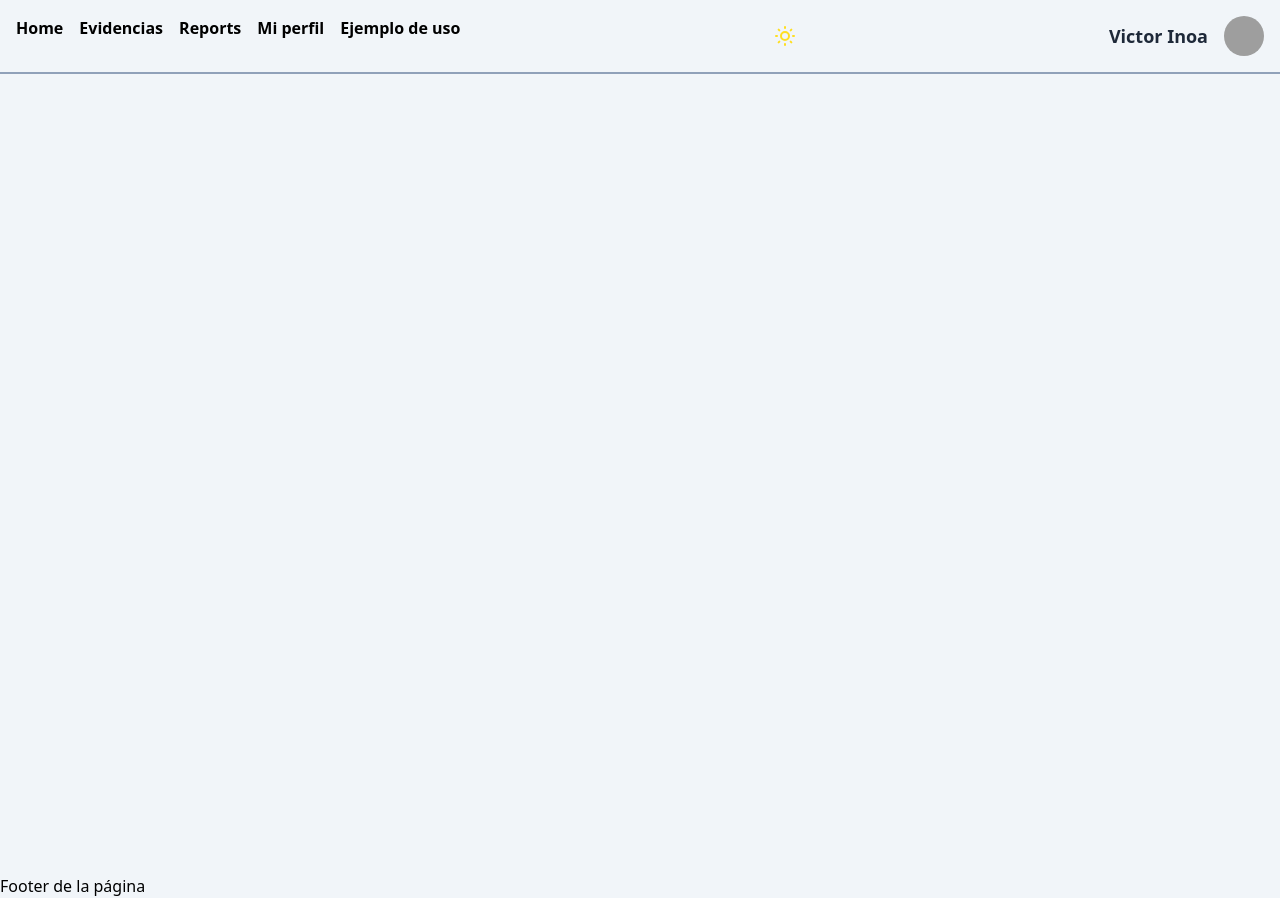
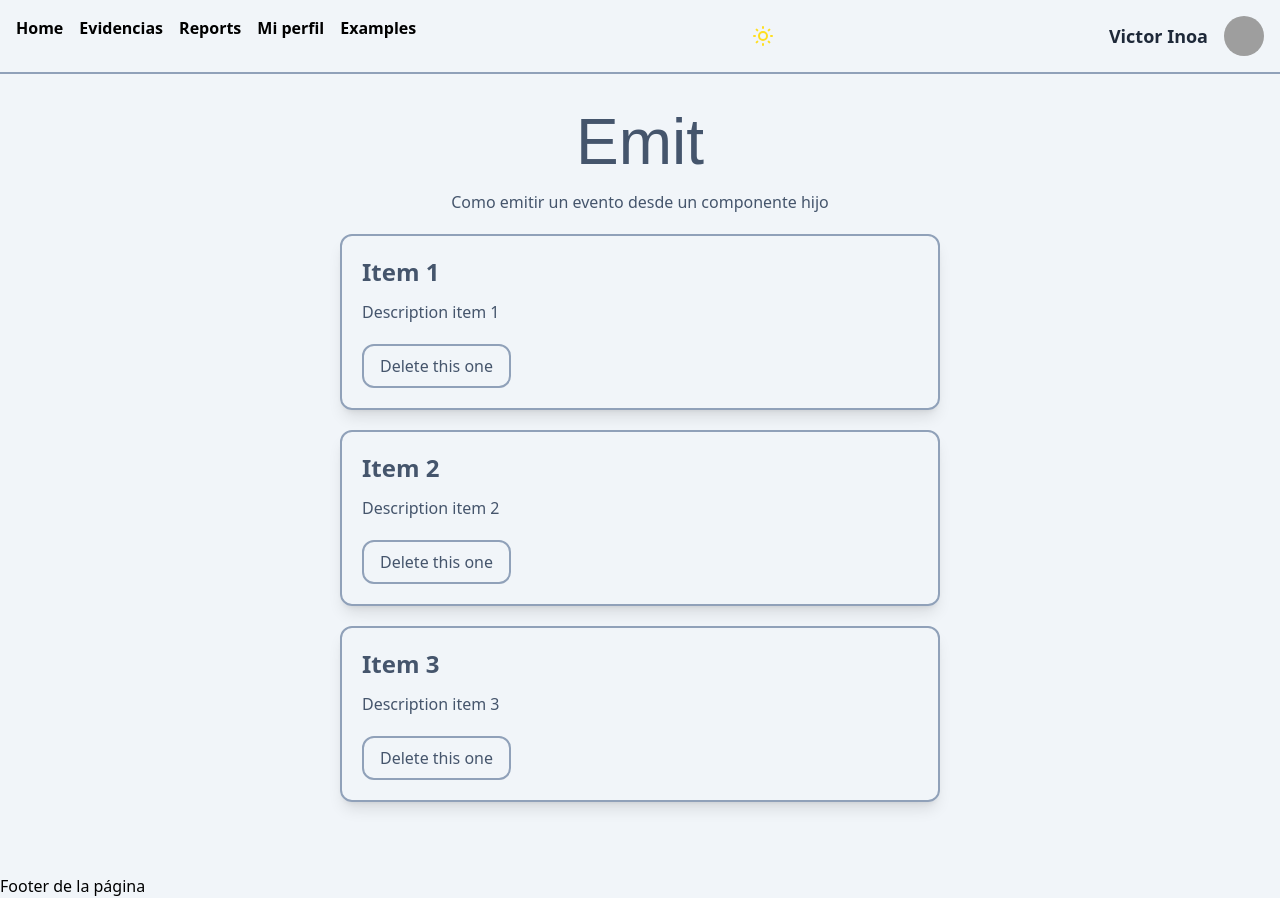
Before and after one commit to victorInoa/vue_base, a Vue app: page /examples/emiter in a window 1280 px wide. Built offline with nearby package versions, Linux system fonts and the light colour scheme; grey boxes are pictures that could not be loaded.

Commit message:
feat(examples) added emit

```diff
--- /dev/null
+++ b/src/components/cards/ListItemCard.vue
@@ -0,0 +1,25 @@
+<script setup>
+import CardBase from '@/components/base/CardBase.vue'
+import ButtonBase from '@/components/forms/ButtonBase.vue'
+
+defineProps({
+  item: {
+    type: Object,
+    required: true,
+  },
+})
+</script>
+
+<template>
+  <CardBase class="mb-5">
+    <template #header>
+      <h2>{{ item.name }}</h2>
+    </template>
+    <p>{{ item.description }}</p>
+    <template #footer>
+      <ButtonBase class="mt-5" @click="$emit('card_clicked', item.id)">Delete this one</ButtonBase>
+    </template>
+  </CardBase>
+</template>
+
+<style scoped></style>
--- a/src/components/interfase/HeaderMenu.vue
+++ b/src/components/interfase/HeaderMenu.vue
@@ -11,7 +11,17 @@ import DarkModeToggle from '@/components/DarkModeToggle.vue'
         <RouterLink class="hover:text-cyan-300" to="/evidences">Evidencias</RouterLink>
         <RouterLink class="hover:text-cyan-300" to="/reports">Reports</RouterLink>
         <RouterLink class="hover:text-cyan-300" to="/profile">Mi perfil</RouterLink>
-        <RouterLink class="hover:text-cyan-300" to="/examples/form">Ejemplo de uso</RouterLink>
+        <RouterLink class="hover:text-cyan-300 relative group/menu" to="/examples/">
+          Examples
+          <ul
+            class="group-hover/menu:block absolute top-6 left-0 hidden border border-slate-400 bg-amber-50 p-3"
+          >
+            <li>
+              <routerLink class="hover:text-red-500" to="/examples/forms">Forms</routerLink>
+            </li>
+            <li><routerLink class="hover:text-red-500" to="/examples/emiter">Emiter</routerLink></li>
+          </ul>
+        </RouterLink>
       </nav>
       <div class="flex items-center">
         <DarkModeToggle />
--- a/src/router/index.js
+++ b/src/router/index.js
@@ -1,6 +1,5 @@
 import { createRouter, createWebHistory } from 'vue-router'
 import HomeView from '../views/HomeView.vue'
-import Form from '../views/examples/Form.vue'
 
 const router = createRouter({
   history: createWebHistory(import.meta.env.BASE_URL),
@@ -16,7 +15,7 @@ const router = createRouter({
       // route level code-splitting
       // this generates a separate chunk (About.[hash].js) for this route
       // which is lazy-loaded when the route is visited.
-      component: () => import('../views/ReportsView.vue'),
+      component: () => import('@/views/ReportsView.vue'),
     },
     {
       path: '/evidences',
@@ -24,7 +23,7 @@ const router = createRouter({
       // route level code-splitting
       // this generates a separate chunk (About.[hash].js) for this route
       // which is lazy-loaded when the route is visited.
-      component: () => import('../views/EvidencesView.vue'),
+      component: () => import('@/views/EvidencesView.vue'),
     },
     {
       path: '/profile',
@@ -32,15 +31,25 @@ const router = createRouter({
       // route level code-splitting
       // this generates a separate chunk (About.[hash].js) for this route
       // which is lazy-loaded when the route is visited.
-      component: () => import('../views/ProfileView.vue'),
+      component: () => import('@/views/ProfileView.vue'),
     },
     {
-      path: '/examples/form',
-      name: 'form',
+      path: '/examples',
       // route level code-splitting
       // this generates a separate chunk (About.[hash].js) for this route
       // which is lazy-loaded when the route is visited.
-      component: () => import('../views/examples/Form.vue'),
+
+      children: [
+        { path: '', component: () => import('@/views/examples/Form.vue') },
+        {
+          path: 'forms',
+          component: () => import('@/views/examples/Form.vue'),
+        },
+        {
+          path: 'emiter',
+          component: () => import('@/views/examples/Emiter.vue'),
+        },
+      ],
     },
   ],
 })
--- /dev/null
+++ b/src/views/examples/Emiter.vue
@@ -0,0 +1,44 @@
+<script setup>
+import ListItemCard from '@/components/cards/ListItemCard.vue'
+import { ref } from 'vue'
+import SectionTitle from '@/components/SectionTitle.vue'
+
+const ListItems = ref([
+  {
+    id: 1,
+    name: 'Item 1',
+    description: 'Description item 1',
+  },
+  {
+    id: 2,
+    name: 'Item 2',
+    description: 'Description item 2',
+  },
+  {
+    id: 3,
+    name: 'Item 3',
+    description: 'Description item 3',
+  },
+])
+
+const handleCardClick = (id) => {
+  console.log('Card clicked, ID:' + id)
+  ListItems.value = ListItems.value.filter((item) => item.id !== id)
+}
+</script>
+
+<template>
+  <div class="text-center mb-5">
+    <SectionTitle>Emit</SectionTitle>
+    <p>Como emitir un evento desde un componente hijo</p>
+  </div>
+
+  <ListItemCard
+    v-for="item in ListItems"
+    v-bind:key="item.id"
+    :item="item"
+    @card_clicked="handleCardClick"
+  />
+</template>
+
+<style scoped></style>
--- a/src/views/examples/Form.vue
+++ b/src/views/examples/Form.vue
@@ -4,7 +4,7 @@ import InputTextBase from '@/components/forms/InputTextBase.vue'
 import InputPasswordBase from '@/components/forms/InputPasswordBase.vue'
 import ButtonBase from '@/components/forms/ButtonBase.vue'
 import { Icon } from '@iconify/vue'
-import CardBase from '@/components/cards/CardBase.vue'
+import CardBase from '@/components/base/CardBase.vue'
 </script>
 
 <template>
--- a/vite.config.js
+++ b/vite.config.js
@@ -9,7 +9,13 @@ import tailwindcss from '@tailwindcss/vite'
 // https://vite.dev/config/
 export default defineConfig({
   server: { port: 5173 },
-  plugins: [vue(), vueDevTools(), tailwindcss()],
+  plugins: [
+    vue(),
+    vueDevTools({
+      launchEditor: 'phpstorm',
+    }),
+    tailwindcss(),
+  ],
   resolve: {
     alias: {
       '@': fileURLToPath(new URL('./src', import.meta.url)),
```
Also changed, not shown: src/components/base/CardBase.vue (renamed from src/components/cards/CardBase.vue), 2 other files (tests, documents, lock files or other folders).
